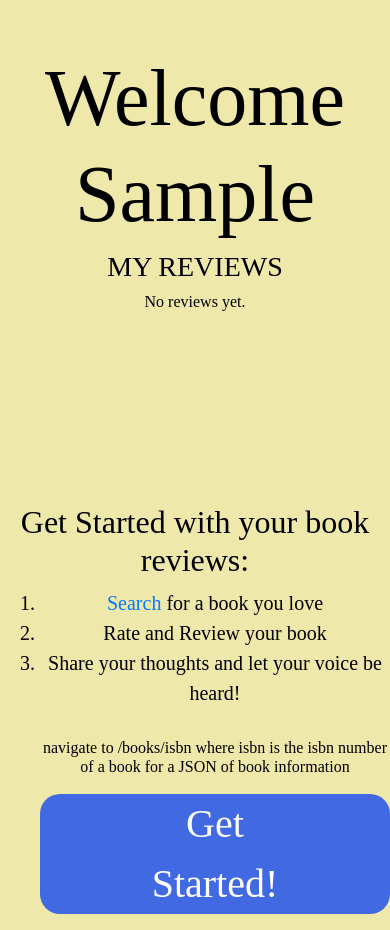
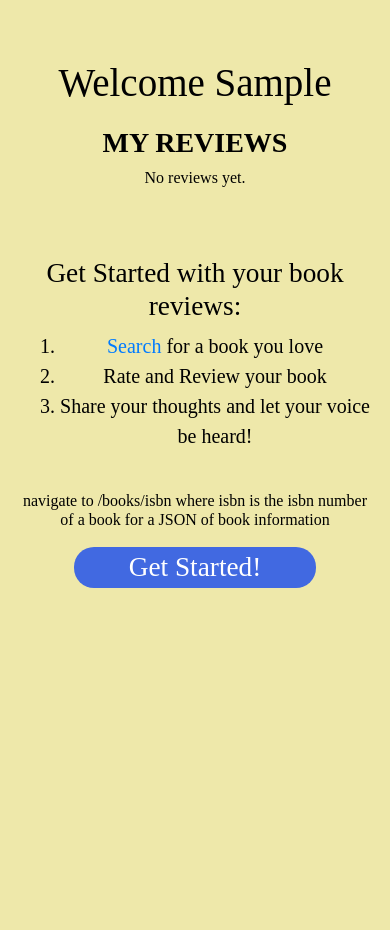
Before and after one commit to auschanh/Book-Reviews, a Flask app: page / in a window 390 px wide. Shown: the part 56-986 px from the top of the page. After the commit the page ends 644 px from the top, so only its background shows below. Run offline with Flask 2, Linux system fonts and the light colour scheme; the visitor is signed in with stand-in values (Sample User, id 1); some libraries are stand-ins or nearby versions; some web fonts are replaced.

Commit message:
responsiveness for mobile/phone added

```diff
--- a/static/style.css
+++ b/static/style.css
@@ -145,13 +145,6 @@ hr {
   margin-right: 150px;
 }
 
-/*
-input[name=message]{
-  padding-right: 200px;
-}
-*/
-
-
 /* SEARCH PAGE */
 
 #search-h1 {
@@ -291,6 +284,18 @@ button:hover {
 .icon-hamburger {
   display: none;
 }
+.book-rating > h5 {
+  display: inline-block;
+
+}
+.signup-form > h1 {
+  text-align: center;
+  margin-bottom: 10px;
+}
+
+
+/*                  RESPONSIVE CSS
+--------------------------------------------------- */
 
 /* Change styles for span and cancel button on extra small screens */
 @media screen and (max-width: 300px) {
@@ -299,11 +304,22 @@ button:hover {
     float: none;
   }
 }
+/* when screen is less than 900px wide
+FOR TABLET
+*/
+@media screen and (max-width: 900px){
+  .signup-form {
+    width: 80%;
+  }
+}
 
-/* when screen is less than 600px wide*/
-/* collapse right side of navbar */
+/* when screen is less than 600px wide
+FOR PHONES
+*/
+
 @media screen and (max-width: 600px){
   /* navbar */
+  /* collapse right side of navbar */
   .navbar-nav.ml-auto > .nav-item > a.nav-link{
     display: none;
   }
@@ -320,9 +336,105 @@ button:hover {
   .navbar {
     display: block
   }
+
   /* signup-form */
-  .signup-form {
+  .signup-form, .container {
+    width: 95%;
+  }
+  .signup-form > h1 {
+    margin-bottom: 30px;
+    font-size: 9.5vw;
+  }
+
+  /* index page */
+  .btn.btn-light, #getstarted {
+    font-size: 7vw;
+  }
+  .welcome {
+    font-size: 2vw;
+    margin-bottom: 70px;
+  }
+  .welcome > h1 {
+    margin-top: -80px;
+  }
+  hr {
+    width: 80%;
+  }
+  .getstarted {
+    padding: 0px 10px;
+  }
+
+  /* Search Page*/
+  .hero-text {
+    padding: 0 10px;
+    margin-top: 90px;
+    margin-bottom: auto;
+  }
+  #search-h1{
+    font-size: 12vw;
+  }
+  #search-h2 {
+    font-size: 7vw;
+  }
+
+  /* Results Page*/
+  #myTable {
+    font-size: 3.5vw;
+  }
+  .result-search{
+    text-align: center;
+    margin: 0px 10px;
+    padding-top: 20px;
+  }
+  #result-search{
     width: 100%;
+  }
+  .result-search > h4 {
+    font-size: 5vw;
+  }
+
+  /* Books Page */
+  .reviews {
+    text-align: center;
+    margin: 0 10px;
+  }
+  .comment-area {
+    margin: 0 5px;
+    padding: 0 20px;
+  }
+  .book-rating > h5 {
+    padding-top: 20px;
+  }
+  .book-rating > h5, .books-reviewradio {
+    display: block;
+    text-align: center;
+  }
+  .books-keepsearching {
+    text-align: center;
+    margin-bottom: 30px;
+  }
+  /* Contact Page */
+  .contact {
+    margin: auto;
+    background-color: initial;
+  }
+  .social-contact {
+    background-color: inherit;
+    padding: 0 0;
+  }
+  .social-icons {
+    display: contents;
+    border: inherit;
+    /* align-items: center; */
+  }
+  .icon > a > i > p {
+    /* font-family: "acumin-pro"; */
+    display: none;
+  }
+  .icon {
+    margin: auto;
+    padding: 0 15px;
+    font-size: 15vw;
   }
 }
 
--- a/templates/contact.html
+++ b/templates/contact.html
@@ -18,7 +18,7 @@
             <br>
 
             <ul class="social-icons">
-                <li class="icon"><i class="fa fa-envelope"> auschanh@gmail.com </i></li>
+                <li class="icon"><a href="mailto: auschanh@gmail.com"><i class="fa fa-envelope"><p> auschanh@gmail.com</p> </i></a></li>
                 <li class="icon"><a href="https://www.linkedin.com/in/austin-chanhsavang-145877118/"> <i class="fa fa-linkedin"></i></a></li>
                 <li class="icon"><a href="https://github.com/auschanh"> <i class="fa fa-github"></i></a></li>
             </ul>
--- a/templates/index.html
+++ b/templates/index.html
@@ -11,8 +11,8 @@
                 {% endwith %}
                 {% if session.username %}
                 <div class ="welcome">
-                        <h1> Welcome {{ session.username.title() }} </h1>
-                        <h3>MY REVIEWS</h3>
+                        <h1> Welcome {{ session.username.title() }} </h1><br>
+                        <h3><b>MY REVIEWS</b></h3>
                         {% if review %}
                                 {% for reviews in review %}
                                 <hr>
@@ -23,14 +23,17 @@
                                 <h6>No reviews yet.</h6>
                         {% endif %}
                 </div>
-                <h2> Get Started with your book reviews: </h2>
+                <div class="getstarted">
+                        <h2 id="getstarted"> Get Started with your book reviews: </h2>
                                 <ol class="logged-list">
                                 <li> <a href="search">Search</a> for a book you love</li>
                                 <li>Rate and Review your book</li>
                                 <li>Share your thoughts and let your voice be heard! </li>
+                                </ol>
                         <br>
                         <h6> navigate to /books/isbn where isbn is the isbn number of a book for a JSON of book information </h6>
-                <a href="search" class="btn btn-light"  role="button"> Get Started! </a>
+                        <a href="search" class="btn btn-light"  role="button"> Get Started! </a><br><br>
+                </div>
                 {% else %}
                 <h1> Enjoy the Book Reviews </h1>
                 <h2> Have your voice heard. </h2>
--- a/templates/register.html
+++ b/templates/register.html
@@ -6,7 +6,7 @@
 
 
         <div class="signup-form">
-            <h1 style="text-align: center; margin-bottom: 10px">
+            <h1>
                 Create An Account
             </h1>
             <form action="/register" method="post" id="nameform">
--- a/templates/results.html
+++ b/templates/results.html
@@ -32,7 +32,7 @@
 
     </table>
     </div>
-    <div class="col-md-6">
+    <div class="col-md-6 result-search">
         <h1> Search for other books </h1>
         <div id="result-search">
             <form action="/search" method="post">
```
Also changed, not shown: templates/books.html (+6 -1 lines). Lines whose indentation alone changed are shown as unchanged.
